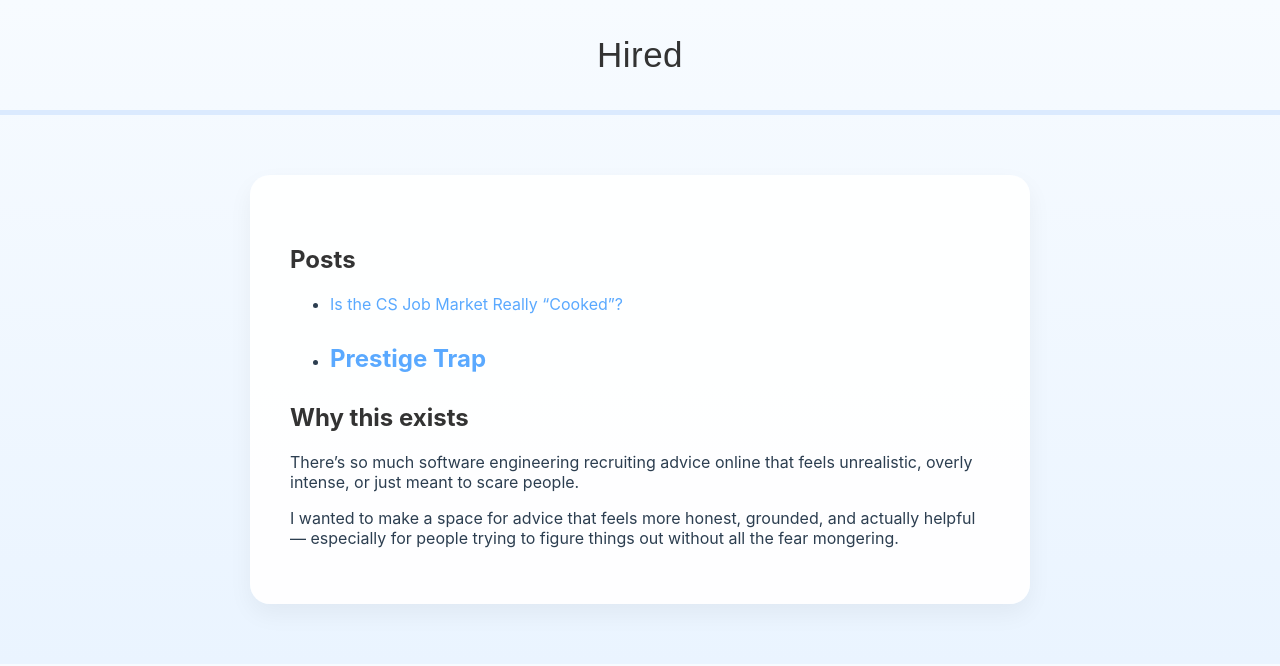
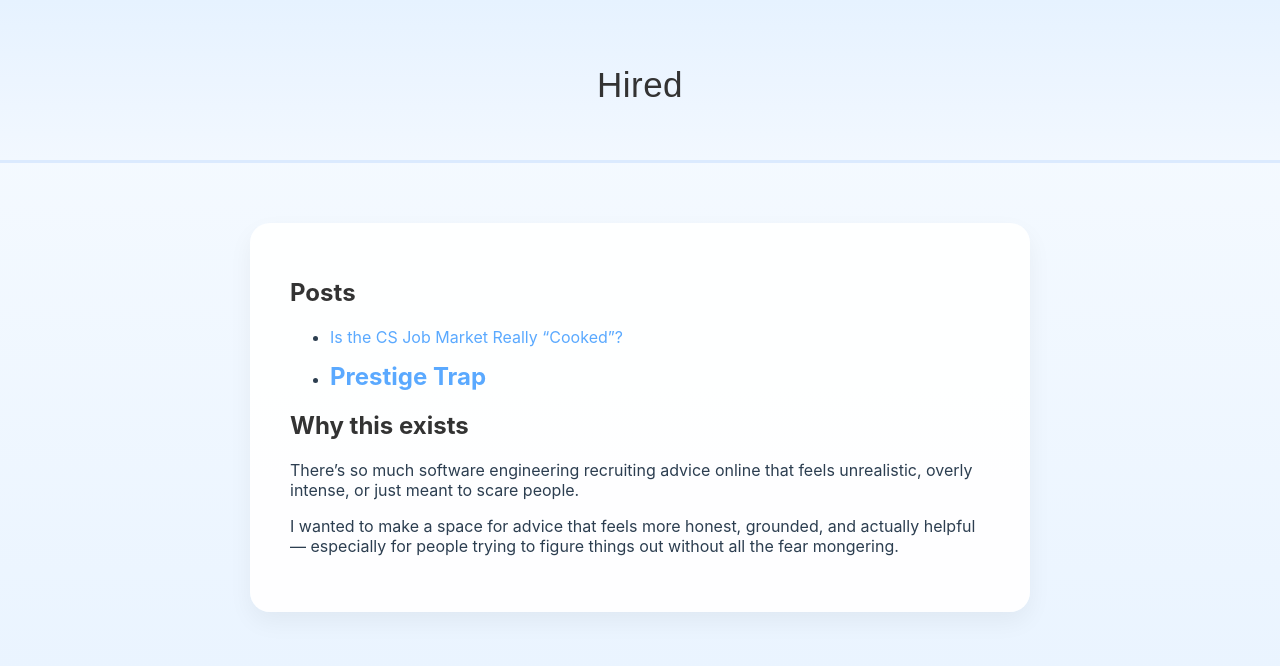
Before and after one commit to hiredmaybe67/hiredmaybe67.github.io, a Jekyll site: the page built from index.md, in a window 1280 px wide. Shown: the top 666 px of the page. Built offline with Jekyll 4.4.1, drawn with Linux system fonts in a browser that asks for light colours.

Commit message:
Update default.html

```diff
--- a/_layouts/default.html
+++ b/_layouts/default.html
@@ -25,7 +25,6 @@
       text-align: center;
       color: #333333;
       vertical-align: top;
-      /* margin-bottom: 5px;  */
       font-size: 35px;
       font-weight: 400; /* 👈 thinner */
       letter-spacing: 0.5px; /* 👈 softer look */
@@ -48,7 +47,7 @@
 
     h2 {
       color: #333333;
-      margin-top: 30px;
+      margin-top: 15px;
     }
 
     a {
@@ -67,7 +66,9 @@
       margin: 25px 0;
     }
 .banner{
-border-bottom: 5px solid #dbeafe;
+border-bottom: 3px solid #dbeafe;
+  background: linear-gradient(to bottom, #e6f2ff, #f2f8ff); /* 👈 slightly different blue */
+  padding: 30px 20px 20px;
 }
   </style>
 </head>
```
